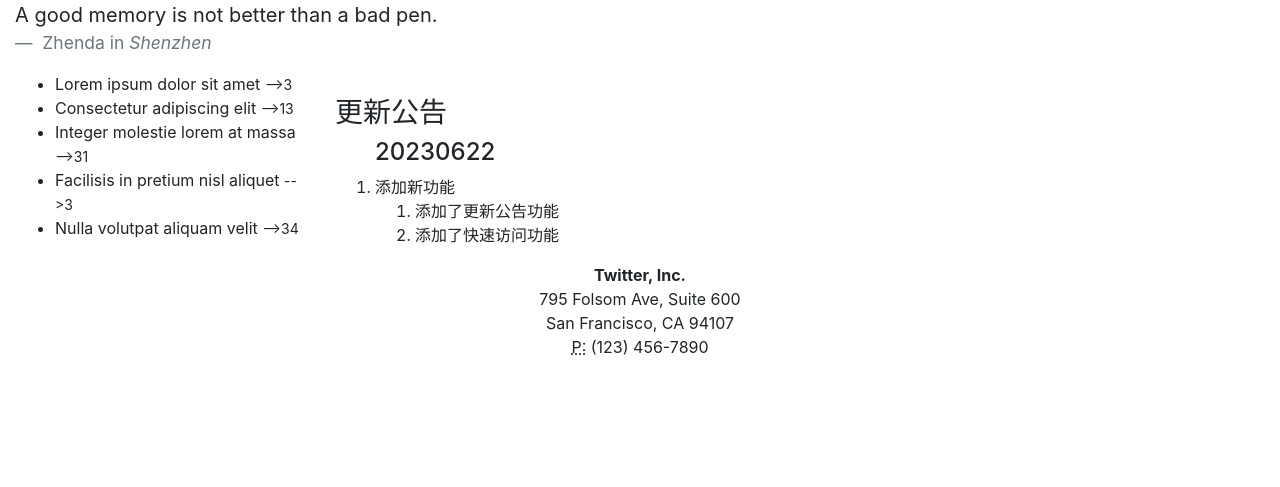
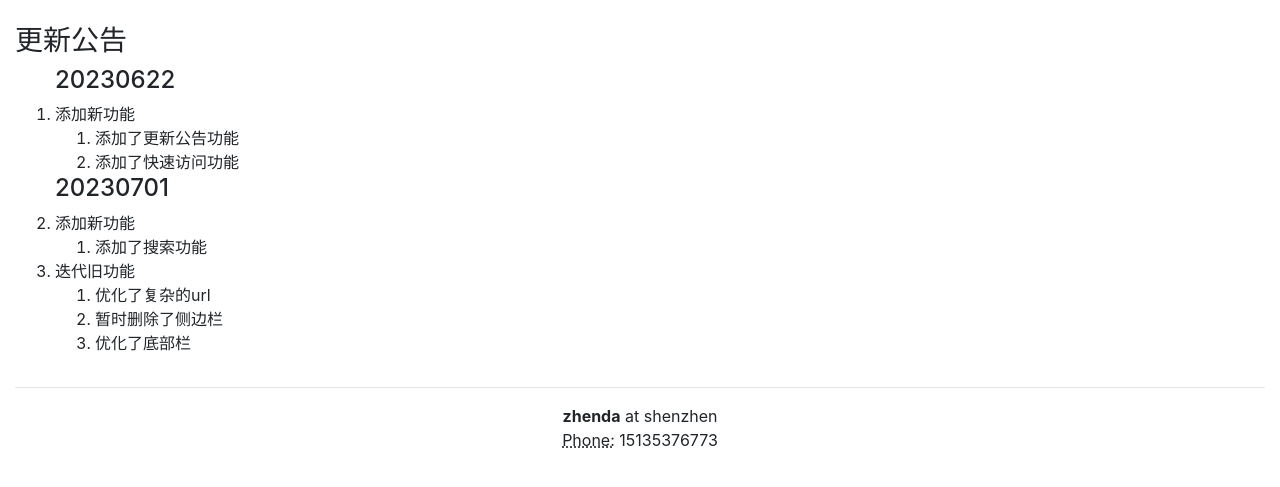
Before and after one commit to zhenda-hub/zhenda_note, a Django app: page /update_notice/update_notice/ in a window 1280 px wide. Shown: the part 56-543 px from the top of the page. Run offline with Django 4.2, Linux system fonts and the light colour scheme; parts of the project's set-up code (start-up, migrations or seed data) failed here and were passed over.

Commit message:
update ui;

```diff
--- a/templates/base.html
+++ b/templates/base.html
@@ -85,85 +85,41 @@
                 </div>
             </nav>
 
-            <blockquote class="blockquote">
-                <p class="mb-0">
-                    A good memory is not better than a bad pen.
-                </p>
-                <footer class="blockquote-footer">
-                    Zhenda in <cite>Shenzhen</cite>
-                </footer>
-            </blockquote>
+{#            <blockquote class="blockquote">#}
+{#                <p class="mb-0">#}
+{#                    A good memory is not better than a bad pen.#}
+{#                </p>#}
+{#                <footer class="blockquote-footer">#}
+{#                    Zhenda in <cite>Shenzhen</cite>#}
+{#                </footer>#}
+{#            </blockquote>#}
 
         </div>
     </div>
 
     <div class="row">
         {% block all_content %}
-            <div class="col-md-3">
-{#                <div class="page-header">#}
-{#                    <h3>#}
-{#                        侧边栏#}
-{#                    </h3>#}
-{#                </div>#}
-                {% block sidebar %}
-                    {#                    <div class="list-group">#}
-                    {#                        <a href="#" class="list-group-item list-group-item-action active">#}
-                    {#                            <div class="d-flex w-100 justify-content-between">#}
-                    {#                                <h5 class="mb-1">List group item heading</h5>#}
-                    {#                                <small>3</small>#}
-                    {#                            </div>#}
-                    {#                            <p class="mb-1">Some placeholder content in a paragraph.</p>#}
-                    {#                            <small>And some small print.</small>#}
-                    {#                        </a>#}
-                    {#                        <a href="#" class="list-group-item list-group-item-action">#}
-                    {#                            <div class="d-flex w-100 justify-content-between">#}
-                    {#                                <h5 class="mb-1">List group item heading</h5>#}
-                    {#                                <small class="text-muted">60</small>#}
-                    {#                            </div>#}
-                    {#                            <p class="mb-1">Some placeholder content in a paragraph.</p>#}
-                    {#                            <small class="text-muted">And some muted small print.</small>#}
-                    {#                        </a>#}
-                    {#                        <a href="#" class="list-group-item list-group-item-action">#}
-                    {#                            <div class="d-flex w-100 justify-content-between">#}
-                    {#                                <h5 class="mb-1">List group item heading</h5>#}
-                    {#                                <small class="text-muted">13</small>#}
-                    {#                            </div>#}
-                    {#                            <p class="mb-1">Some placeholder content in a paragraph.</p>#}
-                    {#                            <small class="text-muted">And some muted small print.</small>#}
-                    {#                        </a>#}
-                    {#                    </div>#}
-
-
-                    <ul>
-                        <li class="list-item">
-
-                            Lorem ipsum dolor sit amet
-                            <small>-->3</small>
-
-                        </li>
-                        <li class="list-item">
-                            Consectetur adipiscing elit
-                            <small>-->13</small>
-                        </li>
-                        <li class="list-item">
-                            Integer molestie lorem at massa
-                            <small>-->31</small>
-                        </li>
-                        <li class="list-item">
-                            Facilisis in pretium nisl aliquet
-                            <small>-->3</small>
-                        </li>
-                        <li class="list-item">
-                            Nulla volutpat aliquam velit
-                            <small>-->34</small>
-                        </li>
-
-                    </ul>
-
-                {% endblock sidebar %}
-            </div>
-
-            <div class="col-md-9">
+{#            <div class="col-md-3">#}
+{#                {% block sidebar %}#}
+{#                    <ul>#}
+{#                        <li class="list-item">#}
+{#                            Lorem ipsum dolor sit amet#}
+{#                            <small>-->3</small>#}
+{#                        </li>#}
+{#                        <li class="list-item">#}
+{#                            Consectetur adipiscing elit#}
+{#                            <small>-->13</small>#}
+{#                        </li>#}
+{#                        <li class="list-item">#}
+{#                            Integer molestie lorem at massa#}
+{#                            <small>-->31</small>#}
+{#                        </li>#}
+{#                    </ul>#}
+{##}
+{#                {% endblock sidebar %}#}
+{#            </div>#}
+{#            <div class="col-md-9">#}
+            <div class="col-md-12">
 {#                <div class="page-header">#}
 {#                    <h1>#}
 {#                        主要内容#}
@@ -249,9 +205,11 @@
     </div>
     <div class="row">
         <div class="col-md-12" style="text-align: center">
+            <hr/>
             <address>
-                <strong>Twitter, Inc.</strong><br/> 795 Folsom Ave, Suite 600<br/> San Francisco, CA 94107<br/> <abbr
-                    title="Phone">P:</abbr> (123) 456-7890
+                <strong>zhenda</strong> at shenzhen
+                <br/>
+                <abbr title="Phone">Phone:</abbr> 15135376773
             </address>
         </div>
     </div>
--- a/update_notice/templates/update_notice/update_notice.html
+++ b/update_notice/templates/update_notice/update_notice.html
@@ -30,6 +30,29 @@
 {#                </li>#}
 {#            </ol>#}
 {#        </li>#}
+        <h4>20230701</h4>
+        <li class="list-item">
+            添加新功能
+            <ol>
+                <li>
+                    添加了搜索功能
+                </li>
+            </ol>
+        </li>
+        <li class="list-item">
+            迭代旧功能
+            <ol>
+                <li>
+                    优化了复杂的url
+                </li>
+                <li>
+                    暂时删除了侧边栏
+                </li>
+                <li>
+                    优化了底部栏
+                </li>
+            </ol>
+        </li>
 
     </ol>
 
```
Also changed, not shown: search/templates/search.html (+8 -8 lines).
